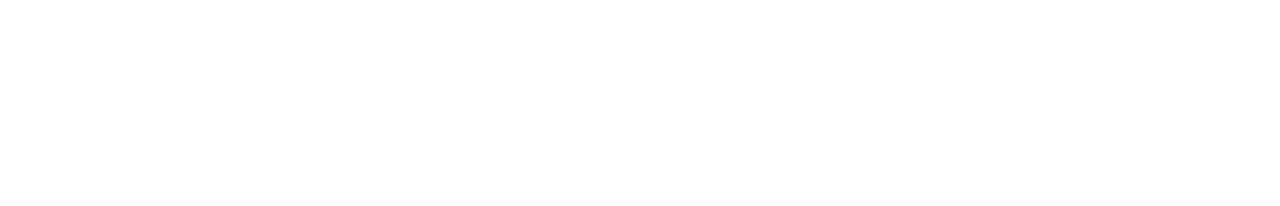
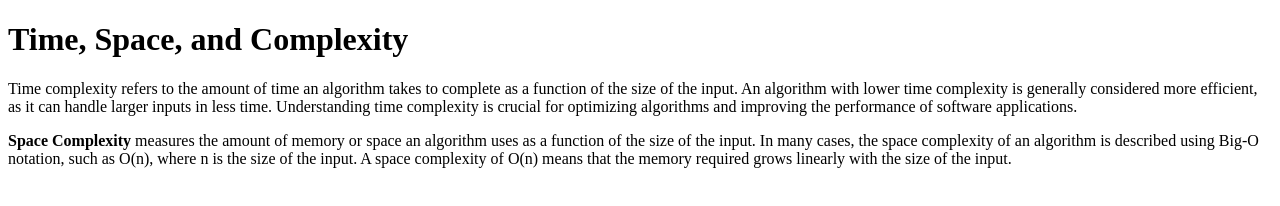
Before and after one commit to acciojob/time-and-space-complexity-uttamboda, a website: page main.html in a window 1280 px wide. Drawn offline with Linux system fonts and the light colour scheme.

Commit message:
created a submission

```diff
--- a/main.html
+++ b/main.html
@@ -8,6 +8,11 @@
 
 <body>
 	<!-- the entire body must be written by student -->
+	<h1>Time, Space, and Complexity</h1>
+
+    <p>Time complexity refers to the amount of time an algorithm takes to complete as a function of the size of the input. An algorithm with lower time complexity is generally considered more efficient, as it can handle larger inputs in less time. Understanding time complexity is crucial for optimizing algorithms and improving the performance of software applications.</p>
+
+    <p><b>Space Complexity</b> measures the amount of memory or space an algorithm uses as a function of the size of the input. In many cases, the space complexity of an algorithm is described using Big-O notation, such as O(n), where n is the size of the input. A space complexity of O(n) means that the memory required grows linearly with the size of the input.</p>
     <script type="text/javascript" src="./script.js">
 </script>
 
```
